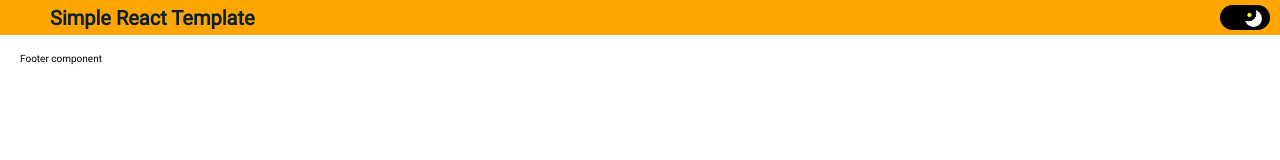
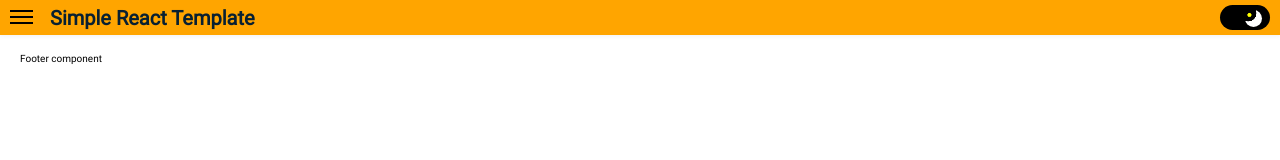
Before and after one commit to maxponmar/simple-react-template, a React (Create React App) app: page / in a window 1280 px wide. Shown: the top 160 px of the page. Built offline with nearby package versions, Linux system fonts and the light colour scheme.

Commit message:
Sidebar Toggler Icon Color Updated
- Now the sidebar toggler icon use the text color.

```diff
--- a/src/components/layout/sidebar/sidebartoggler/SidebarToggler.module.css
+++ b/src/components/layout/sidebar/sidebartoggler/SidebarToggler.module.css
@@ -58,7 +58,7 @@
 .icon::after {
   width: 2.3rem;
   height: 2px;
-  background-color: var(--color-primary);
+  background-color: var(--color-text);
   display: inline-block;
 }
 
```
